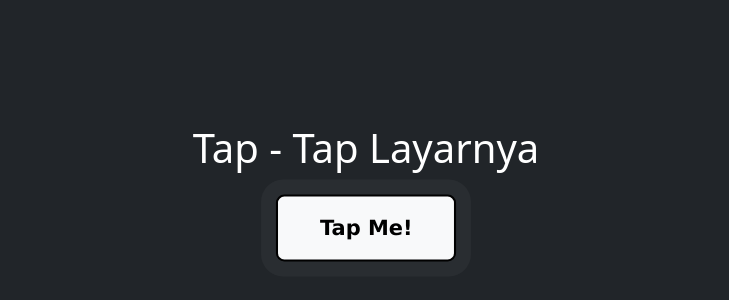
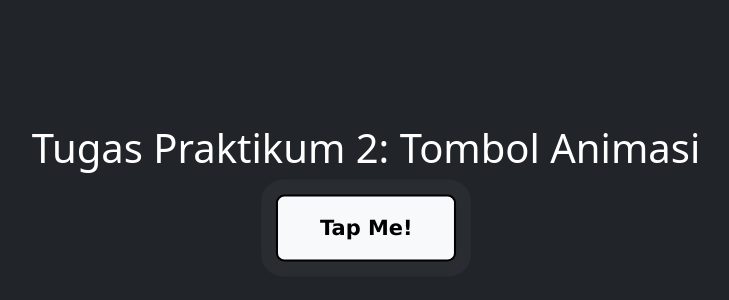
Before and after one commit to ftthafad/praktikum-pemweb-week-2, a website: page index.html in a window 1280 px wide. Shown: the part 208-508 px from the top of the page, without its empty margins (274-1003 px from the left). Drawn offline with nearby package versions, Linux system fonts and the light colour scheme.

Commit message:
ganti teks atas tombol

```diff
--- a/index.html
+++ b/index.html
@@ -10,7 +10,7 @@
 </head>
 <body class="bg-dark text-white"> <div class="container vh-100 d-flex justify-content-center align-items-center">
         <div class="text-center">
-            <h1 id="main-title" class="mb-4">Tap - Tap Layarnya</h1>
+            <h1 id="main-title" class="mb-4">Tugas Praktikum 2: Tombol Animasi</h1>
 
             <button class="btn btn-light btn-lg custom-button">
                 Tap Me!
```
